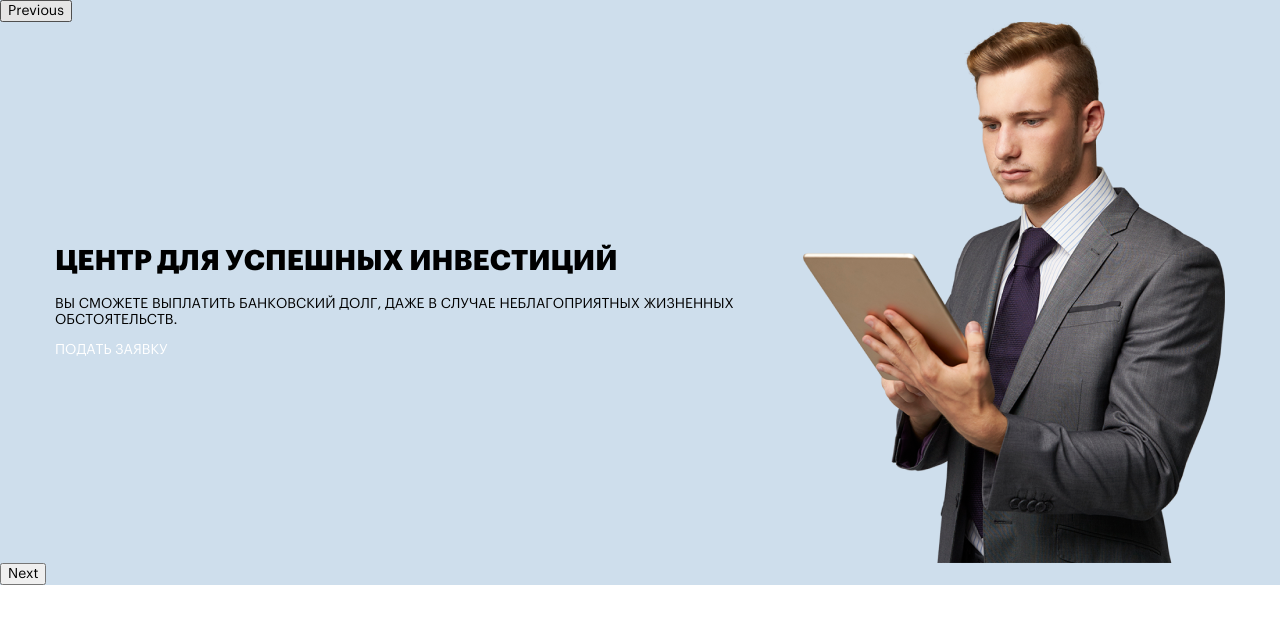
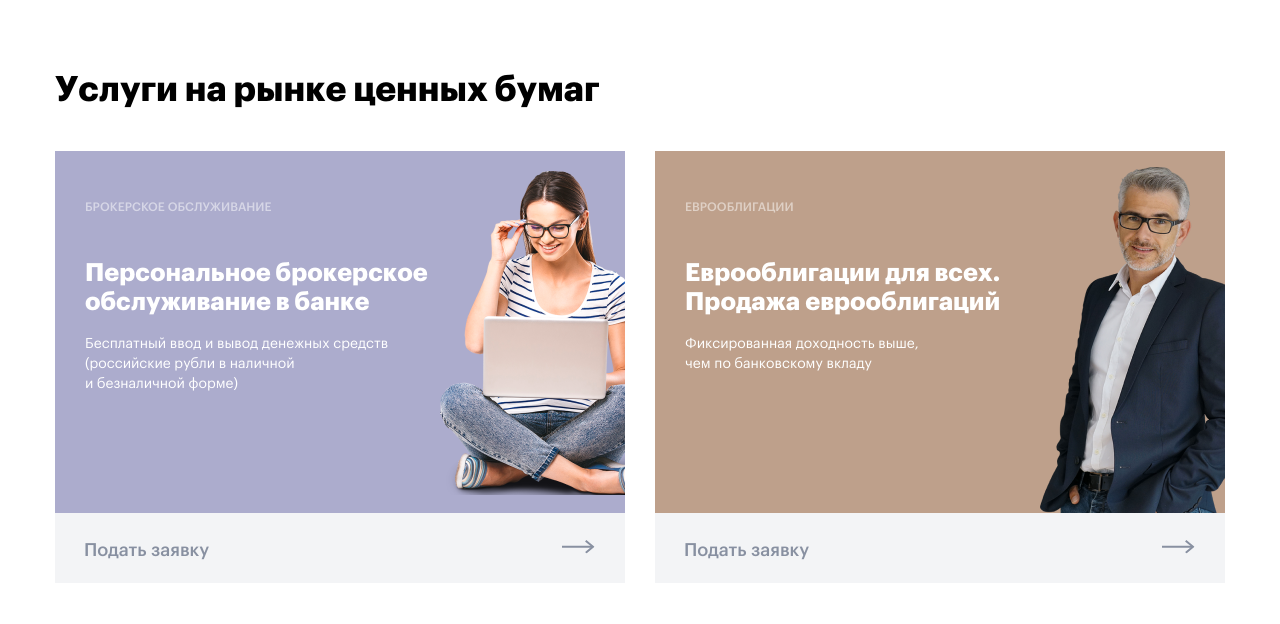
Before and after one commit to VladimirChernovv/VladimirChernovv.github.io-investment-center, a website: page app/index.html in a window 1280 px wide. Drawn offline with nearby package versions, Linux system fonts and the light colour scheme; files whose address does not match are found by name; a web font is replaced by a local one.

Commit message:
Сверстал блок Market

```diff
--- a/app/index.html
+++ b/app/index.html
@@ -9,10 +9,8 @@
 </head>
 <body>
 
-  <header class="header">
-    <div class="wrap">
-      <div class="container"></div>
-    </div>
+  <!-- <header class="header">
+
      <div class="header__slider">
 
 
@@ -55,30 +53,48 @@
 
      </div>
 
-  </header>
+  </header>  -->
 
-  <!-- <section class="market">
+  <section class="market">
     <div class="container">
       <h2 class="market__title">Услуги на рынке ценных бумаг</h2>
       <div class="services">
+
         <div class="services__item">
           <div class="services__card">
             <p class="services__suptitle">Брокерское обслуживание</p>
             <h3 class="services__subtitle">Персональное брокерское обслуживание в банке</h3>
             <p class="services__benefit">
-              Бесплатный ввод и вывод денежных средств (российские рубли в наличной и безналичной форме)
+              Бесплатный ввод и вывод денежных средств (российские рубли в наличной<br> и безналичной форме)
             </p>
           </div>
           <div class="services__request">
-            <a class="services__action" href="#"></a>
+            <a class="services__action" href="#">Подать заявку</a>
             <a class="services__arrow" href="#">
               <img class="services__img" src="../img/market/arrow.svg" alt="arrow">
             </a>
           </div>
         </div>
+
+        <div class="services__item">
+          <div class="services__card euro-card">
+            <p class="services__suptitle">Еврооблигации</p>
+            <h3 class="services__subtitle">Еврооблигации для всех. Продажа еврооблигаций</h3>
+            <p class="services__benefit">
+              Фиксированная доходность выше,<br> чем по банковскому вкладу
+            </p>
+          </div>
+          <div class="services__request">
+            <a class="services__action" href="#">Подать заявку</a>
+            <a class="services__arrow" href="#">
+              <img class="services__img" src="../img/market/arrow.svg" alt="arrow">
+            </a>
+          </div>
+        </div>
+
       </div>
     </div>
-  </section> -->
+  </section>
 
   <script src="https://ajax.googleapis.com/ajax/libs/jquery/3.4.1/jquery.min.js"></script>
   <script src="js/libs.min.js"></script>
--- a/app/scss/_global.scss
+++ b/app/scss/_global.scss
@@ -19,6 +19,15 @@ body {
   padding: 0;
 }
 
+h1, h2, h3, h4, h5, h6 {
+	margin: 0;
+	text-transform: none;
+}
+
+p {
+	margin: 0;
+}
+
 .container {
 	max-width: 1170px;
 	margin: 0 auto;
--- a/app/scss/style.scss
+++ b/app/scss/style.scss
@@ -19,7 +19,6 @@
 .header__slider {
 	background-color: #cedeec;
 
-
 }
 
 .slider-item {
@@ -38,33 +37,65 @@
 	&__title {
 		font-weight: 800;
 		font-size: 35px;
-		line-height: 80px;
 	}
 }
 
 .services {
-
-	&__suptitle {
+	margin-top: 41px;
+	display: flex;
+	justify-content: space-between;
+	&__card {
+		background: #acaccd url(../img/market/girl.png) no-repeat right bottom;
+    background-position: 100% 53%;
+		padding: 50px 197px 119px 30px;
+		width: 570px;
+			.services__suptitle {
 				font-weight: 500;
 				font-size: 12px;
-		line-height: 80px;
 				text-transform: uppercase;
 				color: rgba(255, 255, 255, 0.5);
 			}
-	&__subtitle {
+			.services__subtitle {
 				font-weight: 900;
 				font-size: 25px;
-		line-height: 30px;
 				color: #FFFFFF;
+				margin-top: 45px;
 			}
-	&__benefit {
+			.services__benefit {
 				font-weight: 400;
 				font-size: 14px;
+				color: #FFFFFF;
+				text-transform: none;
+				margin-top: 16px;
 				line-height: 20px;
-		color: #FFFFFF;
+			}
+	}
+	.euro-card {
+		background: #bea08b url(../img/market/man.png) no-repeat right bottom;
+		padding-bottom: 139px;
+	}
+	&__request {
+		background-color: #f3f4f6;
+		width: 570px;
+		padding: 27px 30px 23px 29px;
+		display: flex;
+		justify-content: space-between;
+		.services__action {
+			font-weight: 500;
+			font-size: 18px;
+			color: #8890A1;
+			text-transform: none;
+		}
+		.services__arrow {
+			.services__img {
+
+			}
+		}
 	}
 }
 
 
 
+
+
 @import "media";
```
Also changed, not shown: app/css/style.css (added), app/css/style.min.css. Lines whose indentation alone changed are shown as unchanged.
